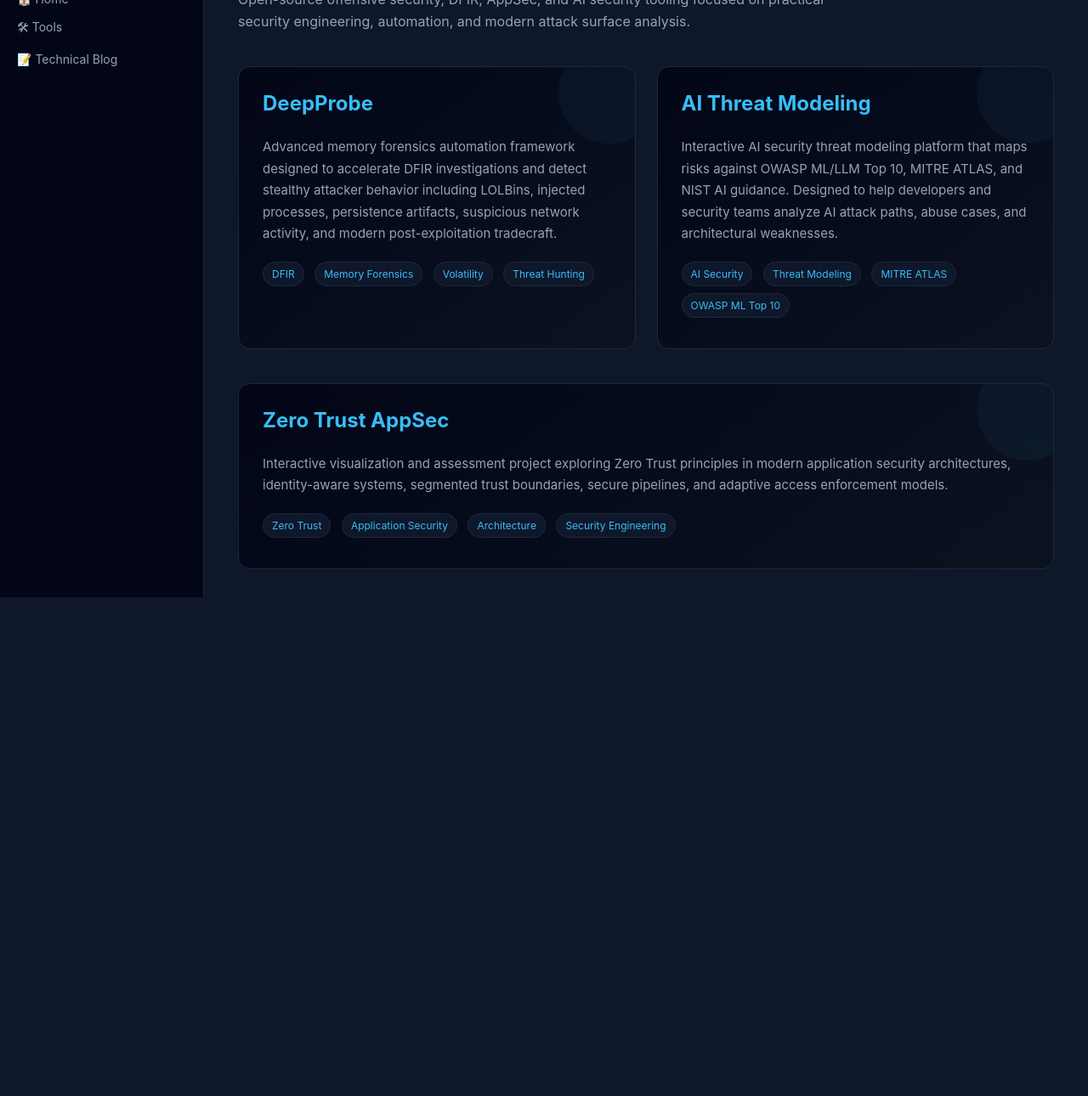
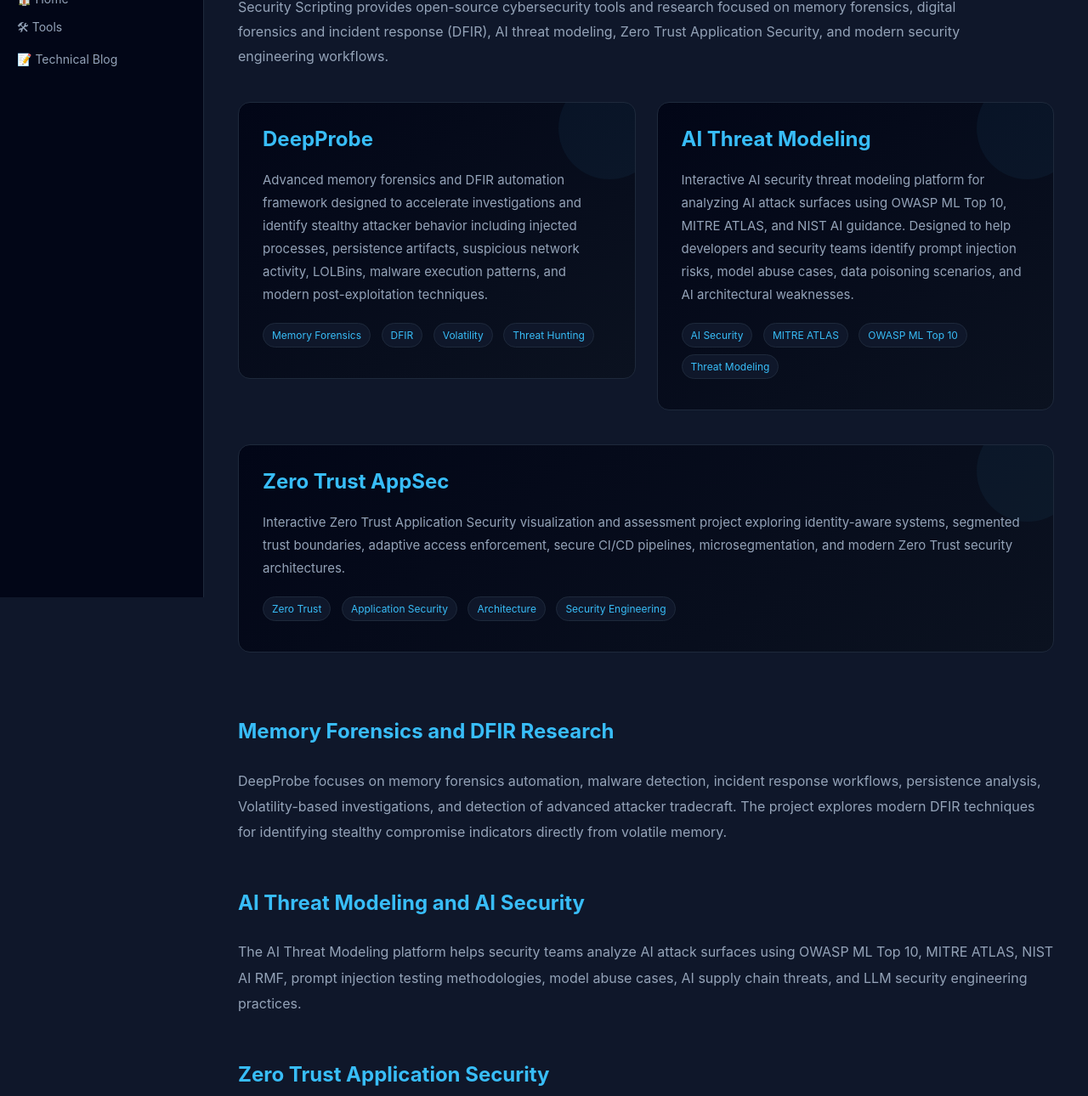
Before and after one commit to purplesectools/securityscripting-site, a plain HTML site: page index.html in a window 1280 px wide. Shown: the part 97-1387 px from the top of the page at 85% size. Before the commit the page ends 807 px from the top, so only its background shows below. Drawn offline with Linux system fonts and the light colour scheme; no server answers.

Commit message:
Update index.html

```diff
--- a/index.html
+++ b/index.html
@@ -1,11 +1,25 @@
 <!DOCTYPE html>
 <html lang="en">
+
 <head>
 <meta charset="UTF-8">
 <meta name="viewport" content="width=device-width, initial-scale=1.0">
-<title>Security Scripting</title>
+
+<title>Security Scripting | Memory Forensics, AI Threat Modeling & Zero Trust AppSec</title>
+
+<meta name="description" content="Security Scripting provides open-source cybersecurity tools and research for memory forensics, DFIR, AI threat modeling, OWASP ML Top 10, MITRE ATLAS, and Zero Trust Application Security.">
+
+<meta name="keywords" content="memory forensics, DFIR, AI threat modeling, OWASP ML Top 10, MITRE ATLAS, Zero Trust AppSec, cybersecurity tools, volatility, digital forensics, AI security, application security">
+
+<meta name="author" content="Security Scripting">
+
+<meta property="og:title" content="Security Scripting">
+<meta property="og:description" content="Open-source cybersecurity tools for memory forensics, DFIR, AI security, and Zero Trust engineering.">
+<meta property="og:type" content="website">
+<meta property="og:url" content="https://securityscripting.com">
 
 <style>
+
 body {
   margin: 0;
   font-family: -apple-system, BlinkMacSystemFont, "Segoe UI", Roboto, sans-serif;
@@ -15,6 +29,7 @@
 }
 
 /* Sidebar */
+
 .sidebar {
   width: 240px;
   height: 100vh;
@@ -45,6 +60,7 @@
 }
 
 /* Main */
+
 .main {
   margin-left: 240px;
   padding: 40px;
@@ -53,19 +69,21 @@
 }
 
 /* Header */
-.header h2 {
+
+.header h1 {
   margin: 0;
-  font-size: 30px;
+  font-size: 34px;
 }
 
 .header p {
   color: #94a3b8;
-  margin-top: 8px;
-  max-width: 700px;
-  line-height: 1.6;
+  margin-top: 10px;
+  max-width: 850px;
+  line-height: 1.8;
 }
 
-/* Top Cards */
+/* Featured Grid */
+
 .hero-grid {
   margin-top: 40px;
   display: grid;
@@ -73,7 +91,8 @@
   gap: 25px;
 }
 
-/* Standard Grid */
+/* Lower Grid */
+
 .grid {
   margin-top: 40px;
   display: grid;
@@ -81,16 +100,24 @@
   gap: 25px;
 }
 
-/* Card */
+/* Card Link */
+
+.card-link {
+  text-decoration: none;
+  color: inherit;
+}
+
+/* Cards */
+
 .card {
   background: linear-gradient(145deg, #020617, #0b1220);
   border: 1px solid #1e293b;
   border-radius: 14px;
   padding: 28px;
-  cursor: pointer;
   transition: 0.25s ease;
   position: relative;
   overflow: hidden;
+  cursor: pointer;
 }
 
 .card:hover {
@@ -110,7 +137,7 @@
   right: -30px;
 }
 
-.card h3 {
+.card h2 {
   margin-top: 0;
   font-size: 24px;
   color: #38bdf8;
@@ -119,8 +146,10 @@
 .card p {
   font-size: 15px;
   color: #94a3b8;
-  line-height: 1.7;
+  line-height: 1.8;
 }
+
+/* Tags */
 
 .tags {
   margin-top: 20px;
@@ -138,7 +167,25 @@
   margin-bottom: 8px;
 }
 
-/* Loader Overlay */
+/* SEO Content */
+
+.seo-content {
+  margin-top: 70px;
+  line-height: 1.9;
+}
+
+.seo-content h2 {
+  color: #38bdf8;
+  margin-top: 45px;
+}
+
+.seo-content p {
+  color: #94a3b8;
+  max-width: 1000px;
+}
+
+/* Loader */
+
 #loaderOverlay {
   position: fixed;
   top: 0;
@@ -175,6 +222,7 @@
 }
 
 /* Responsive */
+
 @media(max-width: 900px) {
 
   body {
@@ -197,12 +245,14 @@
     grid-template-columns: 1fr;
   }
 }
+
 </style>
 </head>
 
 <body>
 
 <!-- Loader -->
+
 <div id="loaderOverlay">
   <div class="loader"></div>
   <div class="loader-text">
@@ -211,75 +261,97 @@
 </div>
 
 <!-- Sidebar -->
+
 <div class="sidebar">
+
   <h1>Security Scripting</h1>
 
   <a href="/">🏠 Home</a>
   <a href="/tools">🛠 Tools</a>
   <a href="/articles">📝 Technical Blog</a>
+
 </div>
 
 <!-- Main -->
+
 <div class="main">
 
   <div class="header">
-    <h2>Security Tools & Research</h2>
+
+    <h1>Security Research, DFIR & AI Security Tooling</h1>
+
     <p>
-      Open-source offensive security, DFIR, AppSec, and AI security tooling focused on practical security engineering, automation, and modern attack surface analysis.
+      Security Scripting provides open-source cybersecurity tools and research focused on memory forensics, digital forensics and incident response (DFIR), AI threat modeling, Zero Trust Application Security, and modern security engineering workflows.
     </p>
+
   </div>
 
   <!-- Top Featured Tools -->
+
   <div class="hero-grid">
 
     <!-- DeepProbe -->
-    <div class="card" onclick="window.location.href='https://github.com/purplesectools/DeepProbe'">
 
-      <h3>DeepProbe</h3>
+    <a class="card-link" href="https://github.com/purplesectools/DeepProbe">
+
+      <div class="card">
+
+        <h2>DeepProbe</h2>
 
         <p>
-        Advanced memory forensics automation framework designed to accelerate DFIR investigations and detect stealthy attacker behavior including LOLBins, injected processes, persistence artifacts, suspicious network activity, and modern post-exploitation tradecraft.
+          Advanced memory forensics and DFIR automation framework designed to accelerate investigations and identify stealthy attacker behavior including injected processes, persistence artifacts, suspicious network activity, LOLBins, malware execution patterns, and modern post-exploitation techniques.
         </p>
 
         <div class="tags">
+          <span class="tag">Memory Forensics</span>
           <span class="tag">DFIR</span>
-        <span class="tag">Memory Forensics</span>
           <span class="tag">Volatility</span>
           <span class="tag">Threat Hunting</span>
         </div>
 
       </div>
 
+    </a>
+
     <!-- AI Threat Modeling -->
-    <div class="card" onclick="openThreatModelingTool()">
 
-      <h3>AI Threat Modeling</h3>
+    <a class="card-link" href="javascript:void(0);" onclick="openThreatModelingTool()">
+
+      <div class="card">
+
+        <h2>AI Threat Modeling</h2>
 
         <p>
-        Interactive AI security threat modeling platform that maps risks against OWASP ML/LLM Top 10, MITRE ATLAS, and NIST AI guidance. Designed to help developers and security teams analyze AI attack paths, abuse cases, and architectural weaknesses.
+          Interactive AI security threat modeling platform for analyzing AI attack surfaces using OWASP ML Top 10, MITRE ATLAS, and NIST AI guidance. Designed to help developers and security teams identify prompt injection risks, model abuse cases, data poisoning scenarios, and AI architectural weaknesses.
         </p>
 
         <div class="tags">
           <span class="tag">AI Security</span>
-        <span class="tag">Threat Modeling</span>
           <span class="tag">MITRE ATLAS</span>
           <span class="tag">OWASP ML Top 10</span>
+          <span class="tag">Threat Modeling</span>
         </div>
 
       </div>
 
+    </a>
+
   </div>
 
   <!-- Lower Section -->
+
   <div class="grid">
 
     <!-- Zero Trust AppSec -->
-    <div class="card" onclick="window.location.href='/zerotrustappsec'">
 
-      <h3>Zero Trust AppSec</h3>
+    <a class="card-link" href="/zerotrustappsec">
+
+      <div class="card">
+
+        <h2>Zero Trust AppSec</h2>
 
         <p>
-        Interactive visualization and assessment project exploring Zero Trust principles in modern application security architectures, identity-aware systems, segmented trust boundaries, secure pipelines, and adaptive access enforcement models.
+          Interactive Zero Trust Application Security visualization and assessment project exploring identity-aware systems, segmented trust boundaries, adaptive access enforcement, secure CI/CD pipelines, microsegmentation, and modern Zero Trust security architectures.
         </p>
 
         <div class="tags">
@@ -291,19 +363,48 @@
 
       </div>
 
+    </a>
+
   </div>
+
+  <!-- SEO Content -->
+
+  <section class="seo-content">
+
+    <h2>Memory Forensics and DFIR Research</h2>
+
+    <p>
+      DeepProbe focuses on memory forensics automation, malware detection, incident response workflows, persistence analysis, Volatility-based investigations, and detection of advanced attacker tradecraft. The project explores modern DFIR techniques for identifying stealthy compromise indicators directly from volatile memory.
+    </p>
+
+    <h2>AI Threat Modeling and AI Security</h2>
+
+    <p>
+      The AI Threat Modeling platform helps security teams analyze AI attack surfaces using OWASP ML Top 10, MITRE ATLAS, NIST AI RMF, prompt injection testing methodologies, model abuse cases, AI supply chain threats, and LLM security engineering practices.
+    </p>
+
+    <h2>Zero Trust Application Security</h2>
+
+    <p>
+      ZTAppSec explores Zero Trust principles for modern application security including identity-centric architectures, least privilege enforcement, secure software pipelines, segmented trust boundaries, adaptive access controls, and resilient cloud-native security engineering.
+    </p>
+
+  </section>
 
 </div>
 
 <script>
+
 const AIML_URL = "https://aimlthreats.com";
 
 /* Silent wakeup ping */
+
 fetch(AIML_URL, {
   mode: "no-cors"
 }).catch(() => {});
 
 /* Loader + delayed redirect */
+
 function openThreatModelingTool() {
 
   document.getElementById("loaderOverlay").style.display = "flex";
@@ -316,6 +417,7 @@
     window.location.href = AIML_URL;
   }, 20000);
 }
+
 </script>
 
 </body>
```
Lines whose indentation alone changed are shown as unchanged.
